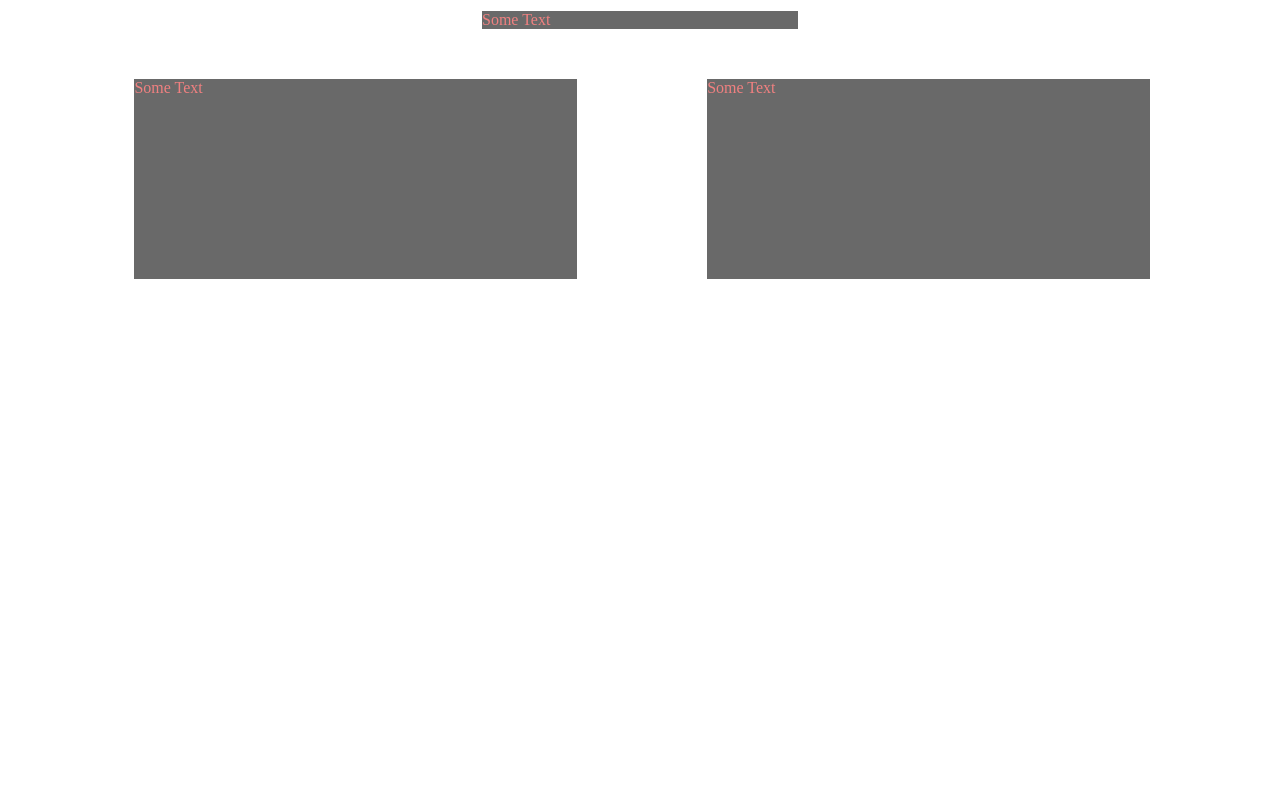
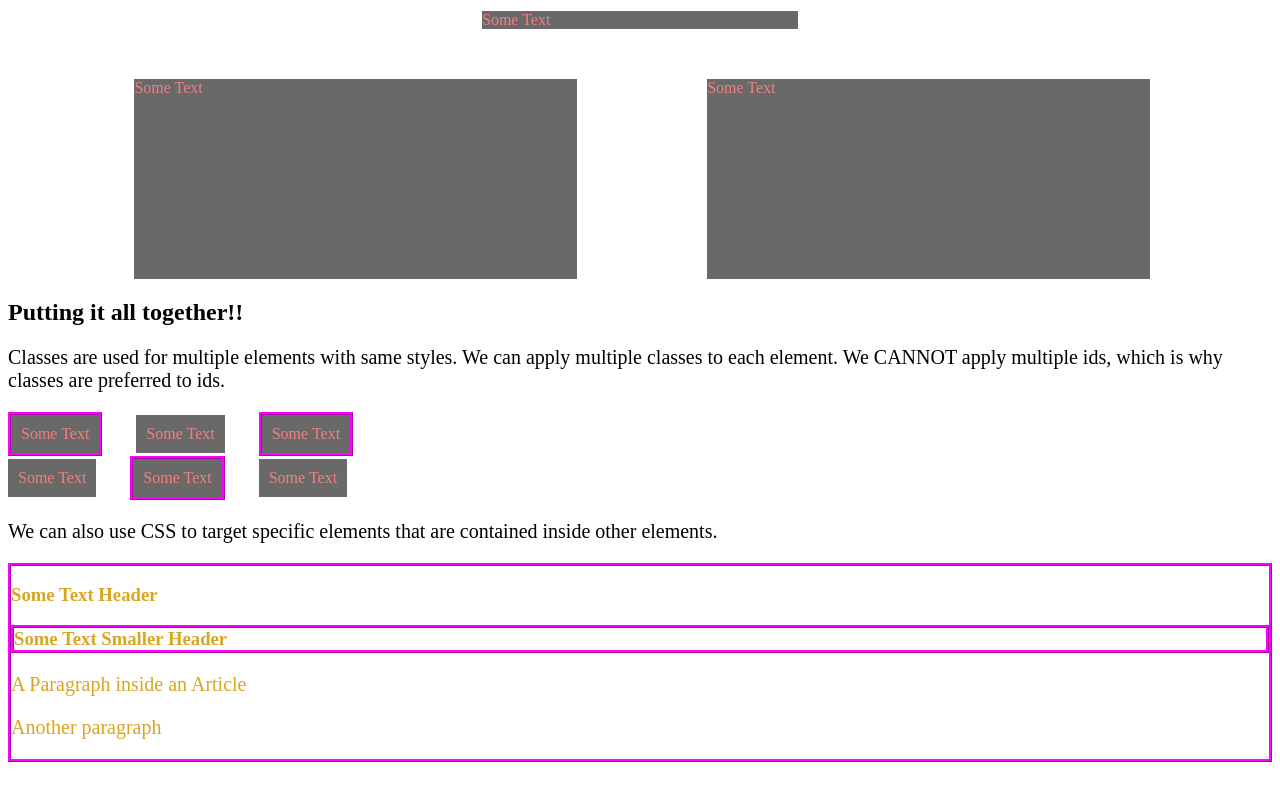
Before and after one commit to jlaw21/BoxModel, a plain HTML site: page index.html in a window 1280 px wide. Shown: the part 988-1788 px from the top of the page. Before the commit the page ends 1275 px from the top, so only its background shows below. Drawn offline with Linux system fonts and the light colour scheme.

Commit message:
multiple classes notes

```diff
--- a/index.html
+++ b/index.html
@@ -48,5 +48,34 @@
         <div id="center">Some Text</div>
         <div id="perLeftMargin">Some Text</div>
         <div id="perRightMargin">Some Text</div>
+
+        <h2>Putting it all together!!</h2>
+
+        <p>Classes are used for multiple elements with same styles. We can apply multiple classes to each element. We CANNOT apply multiple ids, which is why classes are preferred to ids.</p>
+
+        <div class="defaultPadding defaultBorder">Some Text</div>
+        <div class="defaultPadding defaultMargin">Some Text</div>
+        <div class="defaultPadding defaultBorder">Some Text</div>
+        <br>
+        <div class="defaultPadding ">Some Text</div>
+        <div class="defaultPadding defaultBorder defaultMargin">Some Text</div>
+        <div class="defaultPadding">Some Text</div>
+
+        <p>We can also use CSS to target specific elements that are contained inside other elements.</p>
+
+        <section class='defaultBorder'>
+            <h3>Some Text Header</h3>
+            <header>
+                <h3 class="defaultBorder">Some Text Smaller Header</h3>
+            </header>
+            <article>
+                <p>A Paragraph inside an Article</p>
+            </article>
+            <p>Another paragraph</p>
+        </section>
+
+        <br>
+        <br>
+        <br>
     </body>
 </html>
--- a/style.css
+++ b/style.css
@@ -111,3 +111,40 @@ div{
     width:35%;
 
  }
+
+ .defaultPadding{
+
+    padding: 10px;
+
+ }
+
+ .defaultMargin{
+
+    margin: 0px 30px;
+
+ }
+
+ .defaultBorder{
+
+    border: 3px ridge fuchsia;
+
+ }
+
+
+/*SELECTS ELEMENTS INSIDE OTHER ELEMENTS*/
+/*section h3{
+     font-size:42px;
+ }
+
+ section header h3{
+     font-size: 30px;
+ }
+
+ section article p{
+     color:goldenrod;
+ }*/
+
+ /*SELECT MULTIPLE ELEMENTS*/
+ section h3, section p{
+     color:goldenrod
+ }
```
